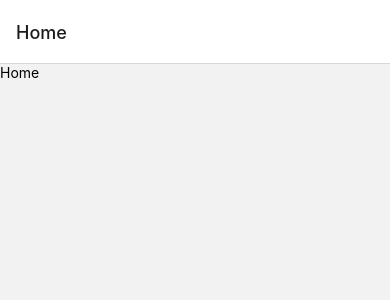
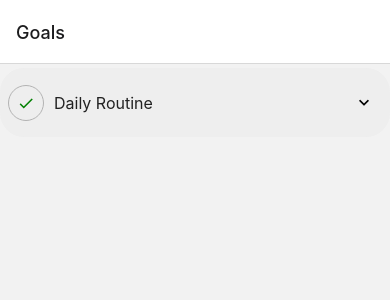
Before and after one commit to Kimbohlovette/MyGoals, a React Native app: screen /Goals in a window 390 px wide. Before the commit this address had no page. Shown: the top 300 px of the page. Built offline with nearby package versions, Linux system fonts and the light colour scheme.

Commit message:
Connected Goals component to stack navigator

```diff
--- a/src/App.tsx
+++ b/src/App.tsx
@@ -7,22 +7,18 @@ import { NavigationContainer } from '@react-navigation/native';
 import { createNativeStackNavigator } from '@react-navigation/native-stack';
 import * as React from 'react';
 import Home from './pages/Home';
+import Goals from './components/Goals';
 
 const Stack = createNativeStackNavigator();
 
 const App = () => {
   return (
     <NavigationContainer>
-      <Stack.Navigator>
+      <Stack.Navigator initialRouteName="Goals">
         <Stack.Screen name="Home" component={Home} />
+        <Stack.Screen name="Goals" component={Goals} />
       </Stack.Navigator>
     </NavigationContainer>
-
-    // <SafeAreaView>
-    //   <ScrollView style={styles.appContainer}>
-    //     <Goals />
-    //   </ScrollView>
-    // </SafeAreaView>
   );
 };
 
--- a/src/components/Goals.tsx
+++ b/src/components/Goals.tsx
@@ -1,5 +1,5 @@
 import React from 'react';
-import { StyleSheet, Text, View } from 'react-native';
+import { View } from 'react-native';
 import Goal from '../features/goal/Goal';
 import { useAppSelector } from '../store/hooks/index';
 
@@ -7,7 +7,6 @@ const Goals = () => {
   const goals = useAppSelector(state => state.goal.goals);
   return (
     <View>
-      <Text style={styles.headerText}>Your Goals</Text>
       {goals.map((goal, key) => (
         <Goal goal={goal} key={key} />
       ))}
@@ -16,12 +15,3 @@ const Goals = () => {
 };
 
 export default Goals;
-
-const styles = StyleSheet.create({
-  headerText: {
-    fontSize: 28,
-    color: 'black',
-    fontWeight: '600',
-    marginVertical: 20,
-  },
-});
```
